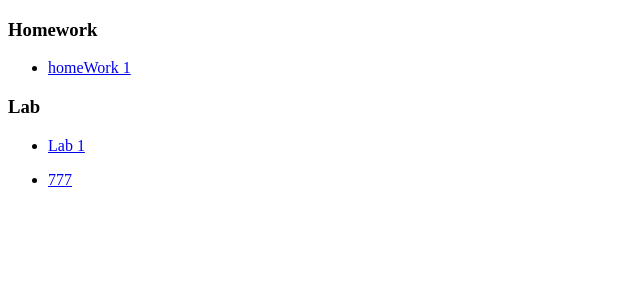
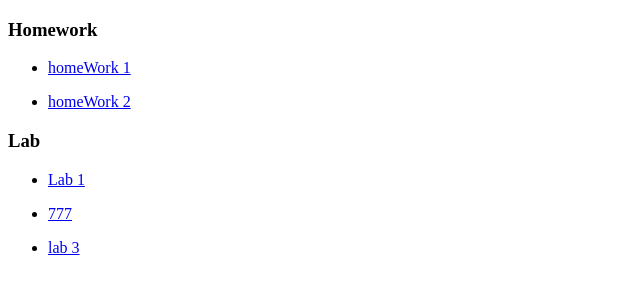
Before and after one commit to shuyanChi/cst33603_shuyan, a PHP site: page / in a window 1280 px wide. Shown: the top 300 px of the page, without its empty margins (0-640 px from the left). Run offline with PHP 8.4, Linux system fonts and the light colour scheme.

Commit message:
update index

```diff
--- a/index.php
+++ b/index.php
@@ -9,6 +9,9 @@
              <ul>
                 <li><a href="/homework/homeWork1"> homeWork 1</a></li>
             </ul>
+              <ul>
+                <li><a href="/homework/homeWork2"> homeWork 2</a></li>
+            </ul>
 
         </div>
         <div>
@@ -19,7 +22,13 @@
              <ul>
                 <li><a href="/lab/777">777</a></li>
             </ul>
+             <ul>
+                <li><a href="/lab/lab3">lab 3</a></li>
+            </ul>
         </div>
+
+
+
 
     </body>
 </html>
```
